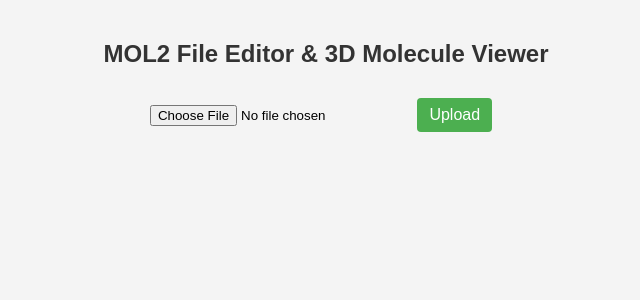
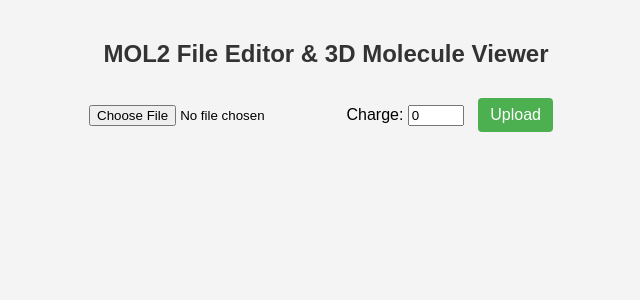
Before and after one commit to haandx/charge-calculate, a Flask app: page / in a window 1280 px wide. Shown: the top 300 px of the page, without its empty margins (314-954 px from the left). Run offline with Flask 3, Linux system fonts and the light colour scheme; some libraries are stand-ins or nearby versions.

Commit message:
add the ability to the user to enter the charge

```diff
--- a/app.py
+++ b/app.py
@@ -14,65 +14,59 @@ os.makedirs(OUTPUT_FOLDER, exist_ok=True)
 app.config['UPLOAD_FOLDER'] = UPLOAD_FOLDER
 app.config['OUTPUT_FOLDER'] = OUTPUT_FOLDER
 
-def add_hydrogens_and_calculate_charges(input_pdb, output_mol2):
+def add_hydrogens_and_calculate_charges(input_pdb, output_mol2, user_charge):
     """
-    Add hydrogens, calculate charges, and write charges to the MOL2 file in the required format.
+    Add hydrogens, set user-defined charge, and calculate Gasteiger charges.
     """
     try:
-        # Load the molecule from the PDB file
         mol = Chem.MolFromPDBFile(input_pdb, removeHs=False)
         if mol is None:
             raise ValueError("Failed to load molecule from PDB file.")
 
-        # Add hydrogens
         mol = Chem.AddHs(mol, addCoords=True)
 
-        # Calculate Gasteiger charges
+        # Assign user-defined charge
+        for atom in mol.GetAtoms():
+            atom.SetFormalCharge(user_charge)
+
         AllChem.ComputeGasteigerCharges(mol)
 
-        # Write the molecule to a new MOL2 file with charges in the correct format
         with open(output_mol2, 'w') as f:
-            # Write molecule header
             f.write("@<TRIPOS>MOLECULE\n")
-            f.write("4WI\n")  # Placeholder molecule name (can be replaced with actual name)
+            f.write("Molecule\n")
             f.write(f"   {mol.GetNumAtoms()}    {mol.GetNumBonds()}     1     0     0\n")
             f.write("SMALL\n")
             f.write("bcc\n\n")
-
-            # Write atom section header
             f.write("@<TRIPOS>ATOM\n")
 
-            # Write atom data, including charges
             for atom in mol.GetAtoms():
-                atom_idx = atom.GetIdx() + 1  # MOL2 atom indices start at 1
-                atom_name = atom.GetSymbol()  # Atom name
+                atom_idx = atom.GetIdx() + 1
+                atom_name = atom.GetSymbol()
                 atom_pos = mol.GetConformer().GetAtomPosition(atom.GetIdx())
                 charge = atom.GetDoubleProp("_GasteigerCharge")
-                f.write(f"{atom_idx:7} {atom_name:<4}    {atom_pos.x: .4f}    {atom_pos.y: .4f}   {atom_pos.z: .4f} "
-                        f"{atom.GetSymbol().lower():<2}   401 4WI       {charge: .6f}\n")
+                f.write(f"{atom_idx:7} {atom_name:<4} {atom_pos.x:.4f} {atom_pos.y:.4f} {atom_pos.z:.4f} {atom.GetSymbol().lower()} 401 MOL {charge:.6f}\n")
 
-        print(f"File saved successfully: {output_mol2}")
         return output_mol2
     except Exception as e:
-        print(f"Error in add_hydrogens_and_calculate_charges: {e}")
+        print(f"Error: {e}")
         return None
 
 @app.route("/", methods=["GET", "POST"])
 def upload_file():
     if request.method == "POST":
         file = request.files["file"]
+        user_charge = int(request.form.get("charge", 0))  # Get charge input, default is 0
+
         if file:
             timestamp = int(time.time())
             base_filename = os.path.splitext(file.filename)[0]
             input_path = os.path.join(UPLOAD_FOLDER, f"{base_filename}_{timestamp}.pdb")
             output_mol2 = os.path.join(OUTPUT_FOLDER, f"{base_filename}_H_charged_{timestamp}.mol2")
 
-            # Save the uploaded file
             file.save(input_path)
 
-            # Add hydrogens and calculate charges
             try:
-                add_hydrogens_and_calculate_charges(input_path, output_mol2)
+                add_hydrogens_and_calculate_charges(input_path, output_mol2, user_charge)
                 return render_template("index.html", mol2_file=os.path.basename(output_mol2))
             except Exception as e:
                 return render_template("index.html", error=str(e))
@@ -83,18 +77,6 @@ def upload_file():
 def output_file(filename):
     return send_from_directory(OUTPUT_FOLDER, filename)
 
-@app.route('/save', methods=['POST'])
-def save_file():
-    data = request.json
-    filename = os.path.join(OUTPUT_FOLDER, data['filename'])
-
-    if os.path.exists(filename):
-        with open(filename, 'w') as file:
-            file.write(data['content'])
-        return jsonify({"message": "File saved successfully!"})
-    else:
-        return jsonify({"error": "File not found"}), 404
-
 @app.route('/download/<filename>')
 def download_file(filename):
     return send_from_directory(OUTPUT_FOLDER, filename, as_attachment=True)
--- a/templates/index.html
+++ b/templates/index.html
@@ -132,6 +132,8 @@
 
     <form action="/" method="post" enctype="multipart/form-data">
       <input type="file" name="file" required />
+      <label for="charge">Charge:</label>
+      <input type="number" name="charge" min="-1" max="1" value="0" required />
       <button type="submit" class="upload-btn">Upload</button>
     </form>
 
```
Also changed, not shown: 4 other files.
